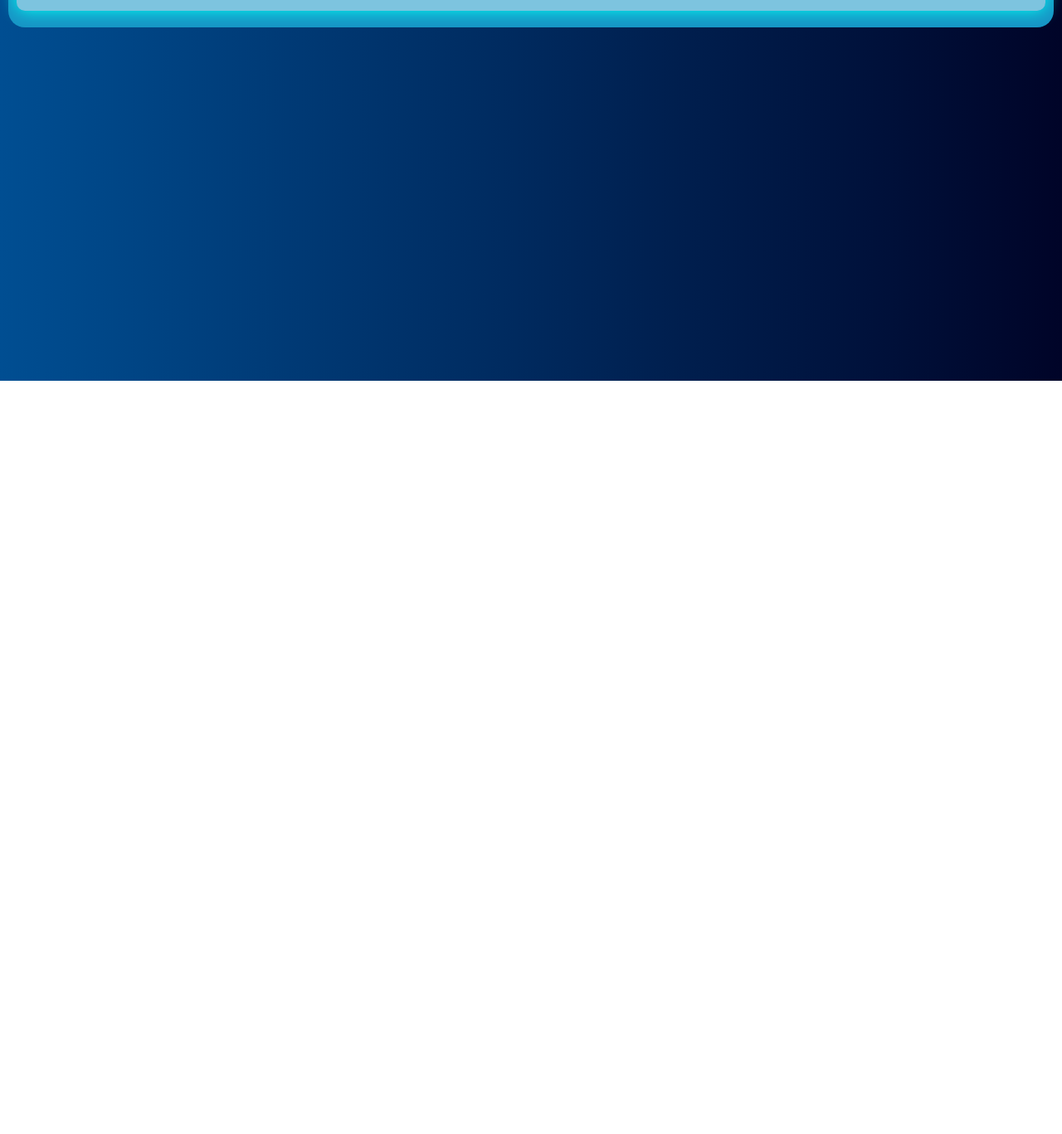
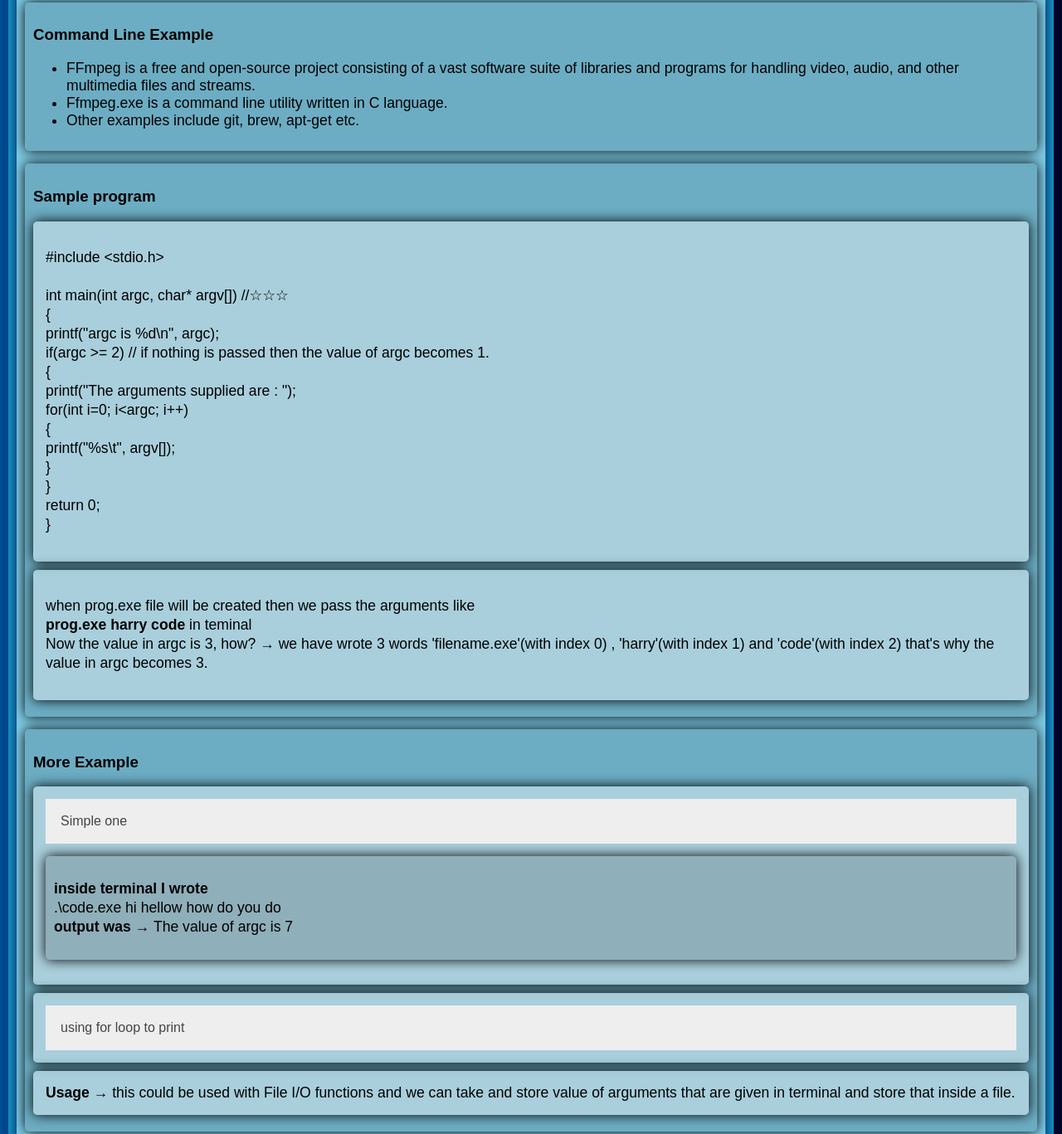
Before and after one commit to Pravin-hub-rgb/C_programming, a plain HTML site: page l68/index.html in a window 1280 px wide. Shown: the part 341-1708 px from the top of the page at 83% size. Before the commit the page ends 800 px from the top, so only its background shows below. Drawn offline with Linux system fonts and the light colour scheme.

Commit message:
style change

```diff
--- a/l68/index.html
+++ b/l68/index.html
@@ -40,6 +40,99 @@
                 <li>It is mostly used when you need to control your program from the console.</li>
                 <li>These arguments are passed to the main() method.</li>
             </ul>
+            <div class="in">
+                <h3>Command Line Example</h3>
+                <ul>
+                    <li>FFmpeg is a free and open-source project consisting of a vast software suite of libraries and programs for handling video, audio, and other multimedia files and streams.</li>
+                    <li>Ffmpeg.exe is a command line utility written in C language.</li>
+                    <li>Other examples include git, brew, apt-get etc.</li>
+                </ul>
+            </div>
+            <div class="in">
+                <h3>Sample program</h3>
+                <div class="wh">
+                    <p>
+                        #include &lt;stdio.h>
+                        <br><br>int main(int argc, char* argv[]) //&star;&star;&star;
+                        <br>{
+                        <br>printf("argc is %d\n", argc);
+                        <br>if(argc >= 2) // if nothing is passed then the value of argc becomes 1.
+                        <br>{
+                        <br>printf("The arguments supplied are : ");
+                        <br>for(int i=0; i&lt;argc; i++)
+                        <br>{
+                        <br>printf("%s\t", argv[]);
+                        <br>}
+                        <br>}
+                        <br> return 0;
+                        <br>}
+                    </p>
+                </div>
+                <div class="wh">
+                    <p>when prog.exe file will be created then we pass the arguments like
+                        <br><b>prog.exe harry code</b> in teminal
+                        <br>Now the value in argc is 3, how? &rarr; we have wrote 3 words 'filename.exe'(with index 0) , 'harry'(with index 1) and 'code'(with index 2) that's why the value in argc becomes 3.
+                    </p>
+                </div>
+            </div>
+            <div class="in">
+                <h3>More Example</h3>
+                <div class="wh">
+                    <button class="accordion">Simple one</button>
+                    <div class="panel">
+                        <p>
+                            #include &lt;stdio.h>
+                            <br>
+                            <br> int main(int argc, char const *argv[])
+                            <br> {
+                            <br> printf("The value of argc is %d\n",argc);
+                            <br> return 0;
+                            <br> }
+
+                        </p>
+                    </div>
+                    <div class="in">
+                        <p>
+                            <b>inside terminal I wrote</b>
+                            <br>.\code.exe hi hellow how do you do
+                            <br><b>output was &rarr;</b> The value of argc is 7
+                        </p>
+                    </div>
+                </div>
+                <div class="wh">
+                    <button class="accordion">using for loop to print</button>
+                    <div class="panel">
+                        <p>
+                            #include &lt;stdio.h>
+                            <br>
+                            <br> int main(int argc, char const *argv[])
+                            <br> {
+                            <br> printf("The value of argc is %d\n",argc);
+                            <br> for (int i = 0; i &lt; argc; i++)
+                            <br> {
+                            <br> printf("This argument at index number %d has value of %s \n", i, <br>argv[i]);
+                            <br> }
+                            <br>
+                            <br> return 0;
+                            <br> }
+                        </p>
+                        <p class="in">
+                            <b>Terminal command &rarr;</b> .\code.exe hi hellow how do you do
+                            <br><b>output:</b>
+                            <br> This argument at index number 0 has value of C:\Users\Atul <br>Main\BCA\C_programming\l68\program\code.exe
+                            <br> This argument at index number 1 has value of hi
+                            <br> This argument at index number 2 has value of hellow
+                            <br> This argument at index number 3 has value of how
+                            <br> This argument at index number 4 has value of do
+                            <br> This argument at index number 5 has value of you
+                            <br> This argument at index number 6 has value of do
+                        </p>
+                    </div>
+                </div>
+                <p class="wh">
+                    <b>Usage &rarr;</b> this could be used with File I/O functions and we can take and store value of arguments that are given in terminal and store that inside a file.
+                </p>
+            </div>
         </div>
     </div>
     <script src="../main.js"></script>
--- a/styleLesson.css
+++ b/styleLesson.css
@@ -99,7 +99,7 @@ body {
 /* ******** Local Stuff *************** */
 
 .content-box {
-    background-color: rgb(23 149 197);
+    background-color: rgb(26 164 210);
     border-radius: 20px;
     padding: 10px;
     margin: 55px 10px 20px 10px;
@@ -110,7 +110,7 @@ body {
     padding: 10px;
     border-radius: 10px;
     margin-bottom: 10px;
-    box-shadow: 0 0 20px rgb(0, 255, 242);
+    box-shadow: 0 0 20px rgb(2 14 82);
 }
 
 .in {
```
Also changed, not shown: 2 other files.
